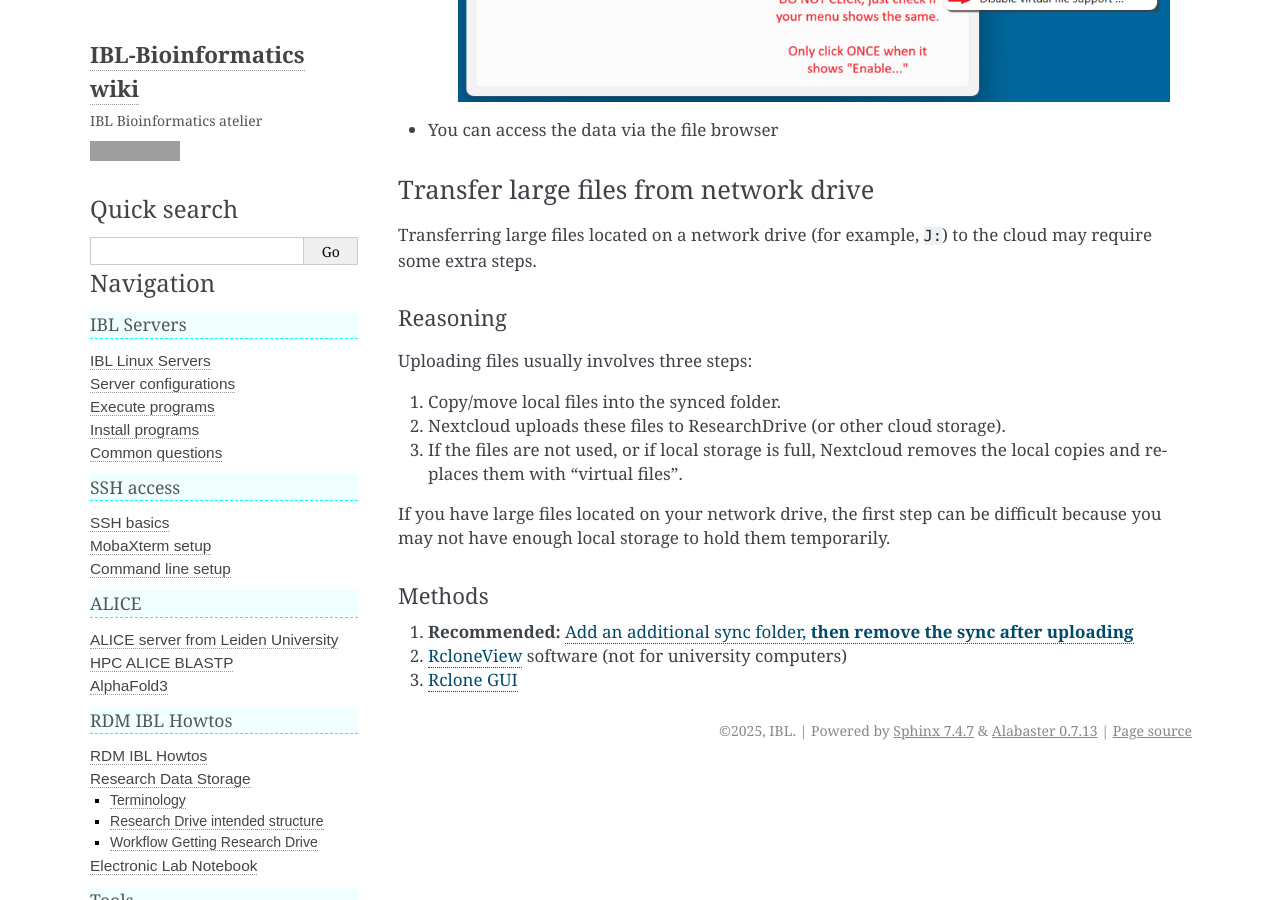
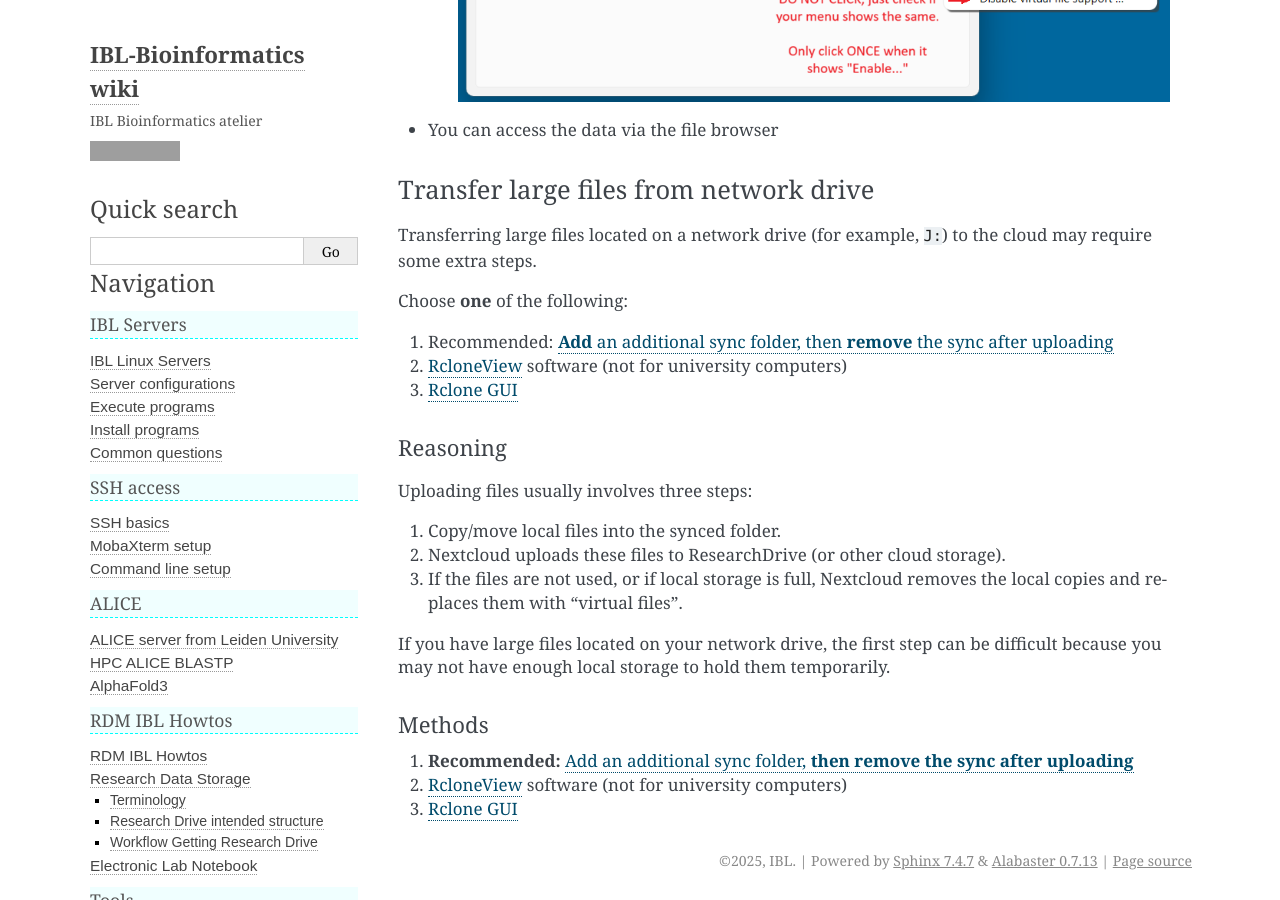
Before and after one commit to IBL-bioinfo/IBL-bioinformatics-wiki, a Sphinx documentation site: the page built from docs/source/rdm_howtos/ResearchDrive.md, in a window 1280 px wide and 900 px high, scrolled down 6370 px. Built offline with Sphinx 7.4.7, drawn with Linux system fonts in a browser that asks for light colours; grey boxes are pictures that could not be loaded.

Commit message:
Add instructions for transferring large files from network drives to the cloud

```diff
--- a/docs/source/rdm_howtos/ResearchDrive.md
+++ b/docs/source/rdm_howtos/ResearchDrive.md
@@ -85,6 +85,12 @@ After researchdrive have been activated, follow these steps:
 
 Transferring large files located on a network drive (for example, `J:`) to the cloud may require some extra steps.
 
+Choose **one** of the following:
+
+1. Recommended: [**Add** an additional sync folder, then **remove** the sync after uploading](./ResearchDrive_uploadFromNetworkDrive.md)
+2. [RcloneView](https://rcloneview.com/) software (not for university computers)
+3. [Rclone GUI](https://rclone.org/gui/)
+
 #### Reasoning
 
 Uploading files usually involves three steps:
```
